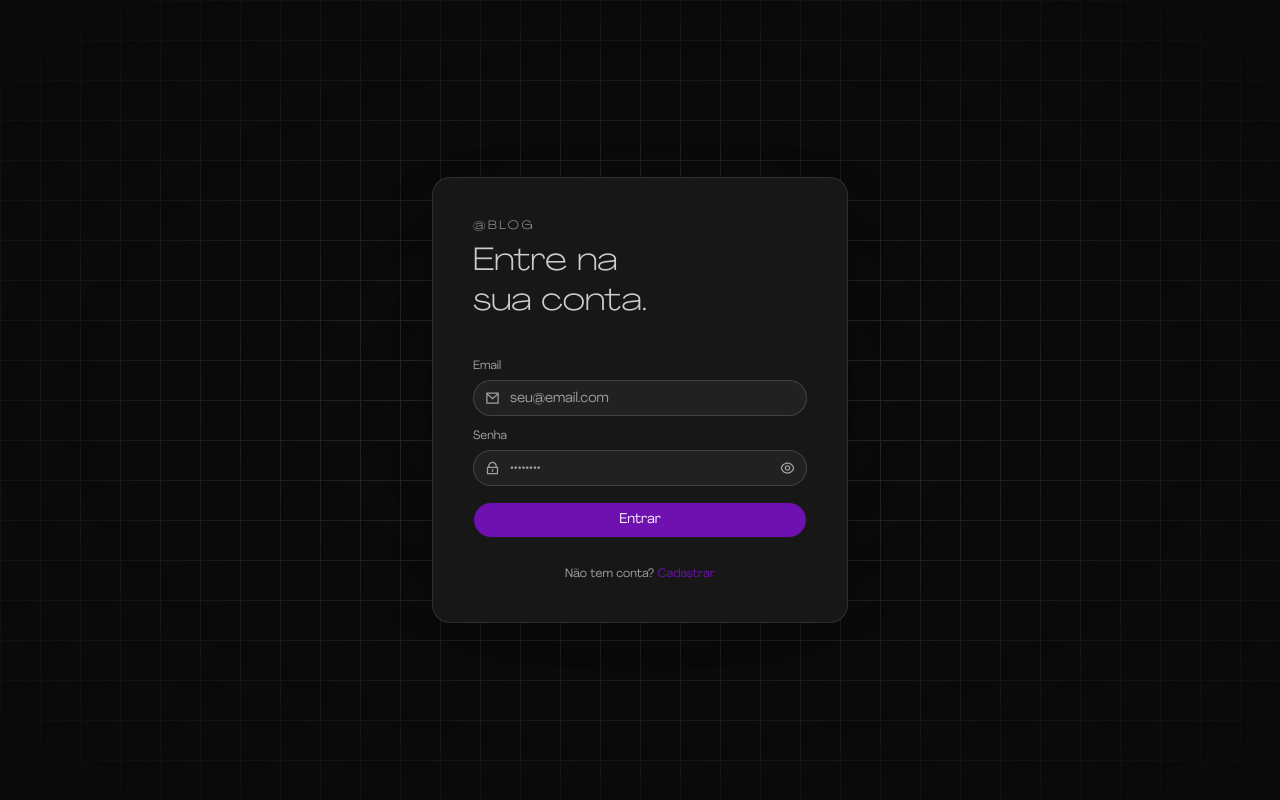
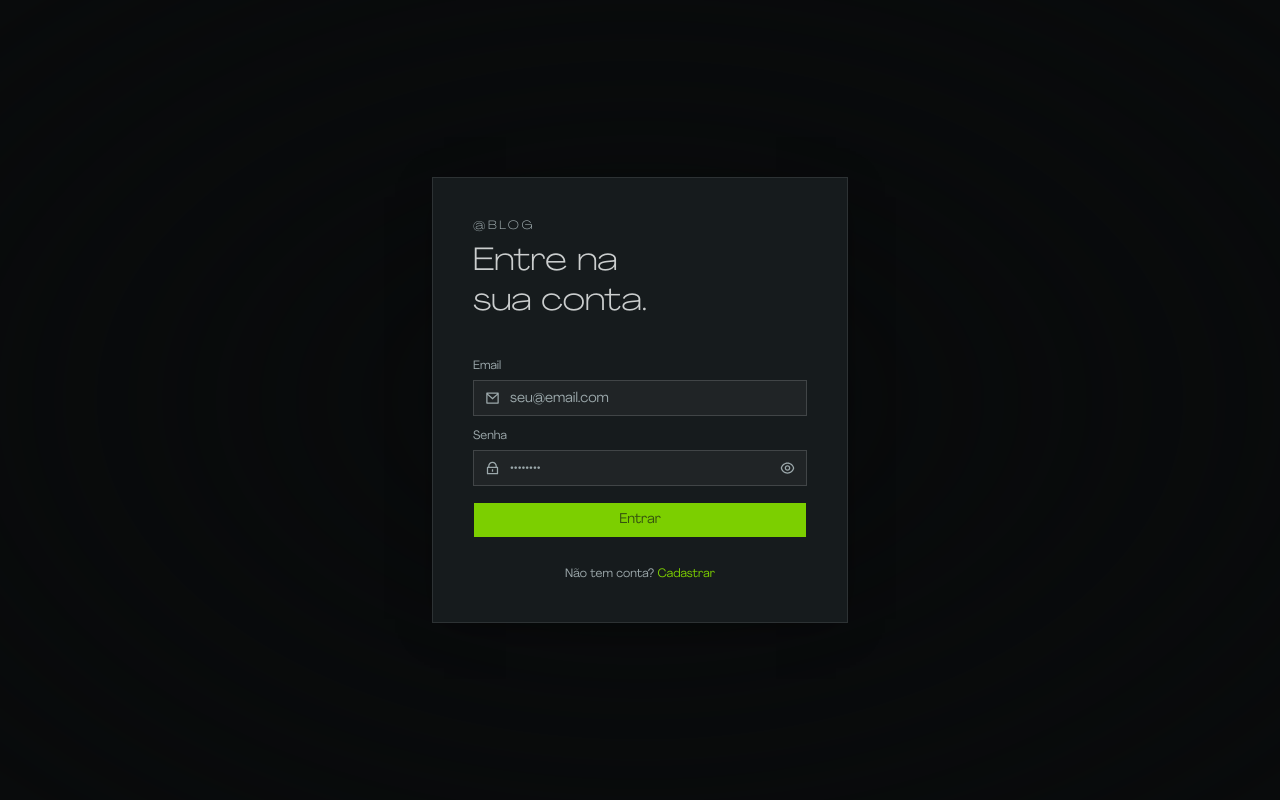
Before and after one commit to lucaspbertoncello/blog, a React (Vite) app in the folder blog-frontend/: page /auth/signin in a window 1280 px wide. Built offline with nearby package versions, Linux system fonts and the light colour scheme; no server answers.

Commit message:
style(ui): change app color scheme

```diff
--- a/blog-frontend/src/index.css
+++ b/blog-frontend/src/index.css
@@ -71,74 +71,72 @@
 }
 
 :root {
-  --grid-line: #e4e4e7;
   --background: oklch(1 0 0);
-  --foreground: oklch(0.145 0 0);
+  --foreground: oklch(0.148 0.004 228.8);
   --card: oklch(1 0 0);
-  --card-foreground: oklch(0.145 0 0);
+  --card-foreground: oklch(0.148 0.004 228.8);
   --popover: oklch(1 0 0);
-  --popover-foreground: oklch(0.145 0 0);
-  --primary: oklch(0.496 0.265 301.924);
-  --primary-foreground: oklch(0.977 0.014 308.299);
+  --popover-foreground: oklch(0.148 0.004 228.8);
+  --primary: oklch(0.841 0.238 128.85);
+  --primary-foreground: oklch(0.405 0.101 131.063);
   --secondary: oklch(0.967 0.001 286.375);
   --secondary-foreground: oklch(0.21 0.006 285.885);
-  --muted: oklch(0.97 0 0);
-  --muted-foreground: oklch(0.556 0 0);
-  --accent: oklch(0.97 0 0);
-  --accent-foreground: oklch(0.205 0 0);
+  --muted: oklch(0.963 0.002 197.1);
+  --muted-foreground: oklch(0.56 0.021 213.5);
+  --accent: oklch(0.963 0.002 197.1);
+  --accent-foreground: oklch(0.218 0.008 223.9);
   --destructive: oklch(0.577 0.245 27.325);
-  --border: oklch(0.922 0 0);
-  --input: oklch(0.922 0 0);
-  --ring: oklch(0.708 0 0);
-  --chart-1: oklch(0.897 0.196 126.665);
-  --chart-2: oklch(0.768 0.233 130.85);
-  --chart-3: oklch(0.648 0.2 131.684);
-  --chart-4: oklch(0.532 0.157 131.589);
-  --chart-5: oklch(0.453 0.124 130.933);
-  --radius: 0.625rem;
-  --sidebar: oklch(0.985 0 0);
-  --sidebar-foreground: oklch(0.145 0 0);
-  --sidebar-primary: oklch(0.558 0.288 302.321);
-  --sidebar-primary-foreground: oklch(0.977 0.014 308.299);
-  --sidebar-accent: oklch(0.97 0 0);
-  --sidebar-accent-foreground: oklch(0.205 0 0);
-  --sidebar-border: oklch(0.922 0 0);
-  --sidebar-ring: oklch(0.708 0 0);
+  --border: oklch(0.925 0.005 214.3);
+  --input: oklch(0.925 0.005 214.3);
+  --ring: oklch(0.723 0.014 214.4);
+  --chart-1: oklch(0.872 0.007 219.6);
+  --chart-2: oklch(0.56 0.021 213.5);
+  --chart-3: oklch(0.45 0.017 213.2);
+  --chart-4: oklch(0.378 0.015 216);
+  --chart-5: oklch(0.275 0.011 216.9);
+  --radius: 0;
+  --sidebar: oklch(0.987 0.002 197.1);
+  --sidebar-foreground: oklch(0.148 0.004 228.8);
+  --sidebar-primary: oklch(0.648 0.2 131.684);
+  --sidebar-primary-foreground: oklch(0.986 0.031 120.757);
+  --sidebar-accent: oklch(0.963 0.002 197.1);
+  --sidebar-accent-foreground: oklch(0.218 0.008 223.9);
+  --sidebar-border: oklch(0.925 0.005 214.3);
+  --sidebar-ring: oklch(0.723 0.014 214.4);
 }
 
 .dark {
-  --grid-line: #262626;
-  --background: oklch(0.145 0 0);
-  --foreground: oklch(0.985 0 0);
-  --card: oklch(0.205 0 0);
-  --card-foreground: oklch(0.985 0 0);
-  --popover: oklch(0.205 0 0);
-  --popover-foreground: oklch(0.985 0 0);
-  --primary: oklch(0.438 0.218 303.724);
-  --primary-foreground: oklch(0.977 0.014 308.299);
+  --background: oklch(0.148 0.004 228.8);
+  --foreground: oklch(0.987 0.002 197.1);
+  --card: oklch(0.218 0.008 223.9);
+  --card-foreground: oklch(0.987 0.002 197.1);
+  --popover: oklch(0.218 0.008 223.9);
+  --popover-foreground: oklch(0.987 0.002 197.1);
+  --primary: oklch(0.768 0.233 130.85);
+  --primary-foreground: oklch(0.405 0.101 131.063);
   --secondary: oklch(0.274 0.006 286.033);
   --secondary-foreground: oklch(0.985 0 0);
-  --muted: oklch(0.269 0 0);
-  --muted-foreground: oklch(0.708 0 0);
-  --accent: oklch(0.269 0 0);
-  --accent-foreground: oklch(0.985 0 0);
+  --muted: oklch(0.275 0.011 216.9);
+  --muted-foreground: oklch(0.723 0.014 214.4);
+  --accent: oklch(0.275 0.011 216.9);
+  --accent-foreground: oklch(0.987 0.002 197.1);
   --destructive: oklch(0.704 0.191 22.216);
   --border: oklch(1 0 0 / 10%);
   --input: oklch(1 0 0 / 15%);
-  --ring: oklch(0.556 0 0);
-  --chart-1: oklch(0.897 0.196 126.665);
-  --chart-2: oklch(0.768 0.233 130.85);
-  --chart-3: oklch(0.648 0.2 131.684);
-  --chart-4: oklch(0.532 0.157 131.589);
-  --chart-5: oklch(0.453 0.124 130.933);
-  --sidebar: oklch(0.205 0 0);
-  --sidebar-foreground: oklch(0.985 0 0);
-  --sidebar-primary: oklch(0.627 0.265 303.9);
-  --sidebar-primary-foreground: oklch(0.977 0.014 308.299);
-  --sidebar-accent: oklch(0.269 0 0);
-  --sidebar-accent-foreground: oklch(0.985 0 0);
+  --ring: oklch(0.56 0.021 213.5);
+  --chart-1: oklch(0.872 0.007 219.6);
+  --chart-2: oklch(0.56 0.021 213.5);
+  --chart-3: oklch(0.45 0.017 213.2);
+  --chart-4: oklch(0.378 0.015 216);
+  --chart-5: oklch(0.275 0.011 216.9);
+  --sidebar: oklch(0.218 0.008 223.9);
+  --sidebar-foreground: oklch(0.987 0.002 197.1);
+  --sidebar-primary: oklch(0.768 0.233 130.85);
+  --sidebar-primary-foreground: oklch(0.274 0.072 132.109);
+  --sidebar-accent: oklch(0.275 0.011 216.9);
+  --sidebar-accent-foreground: oklch(0.987 0.002 197.1);
   --sidebar-border: oklch(1 0 0 / 10%);
-  --sidebar-ring: oklch(0.556 0 0);
+  --sidebar-ring: oklch(0.56 0.021 213.5);
 }
 
 @layer base {
```
